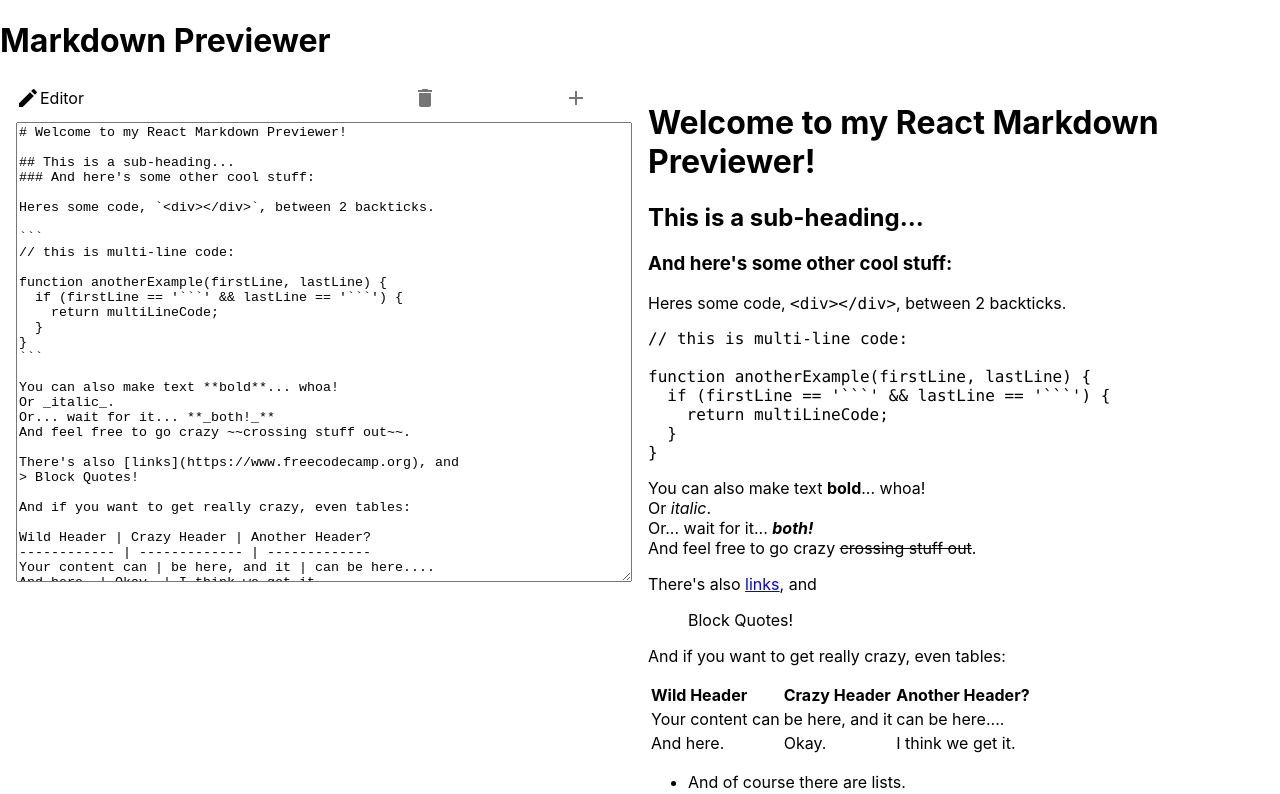
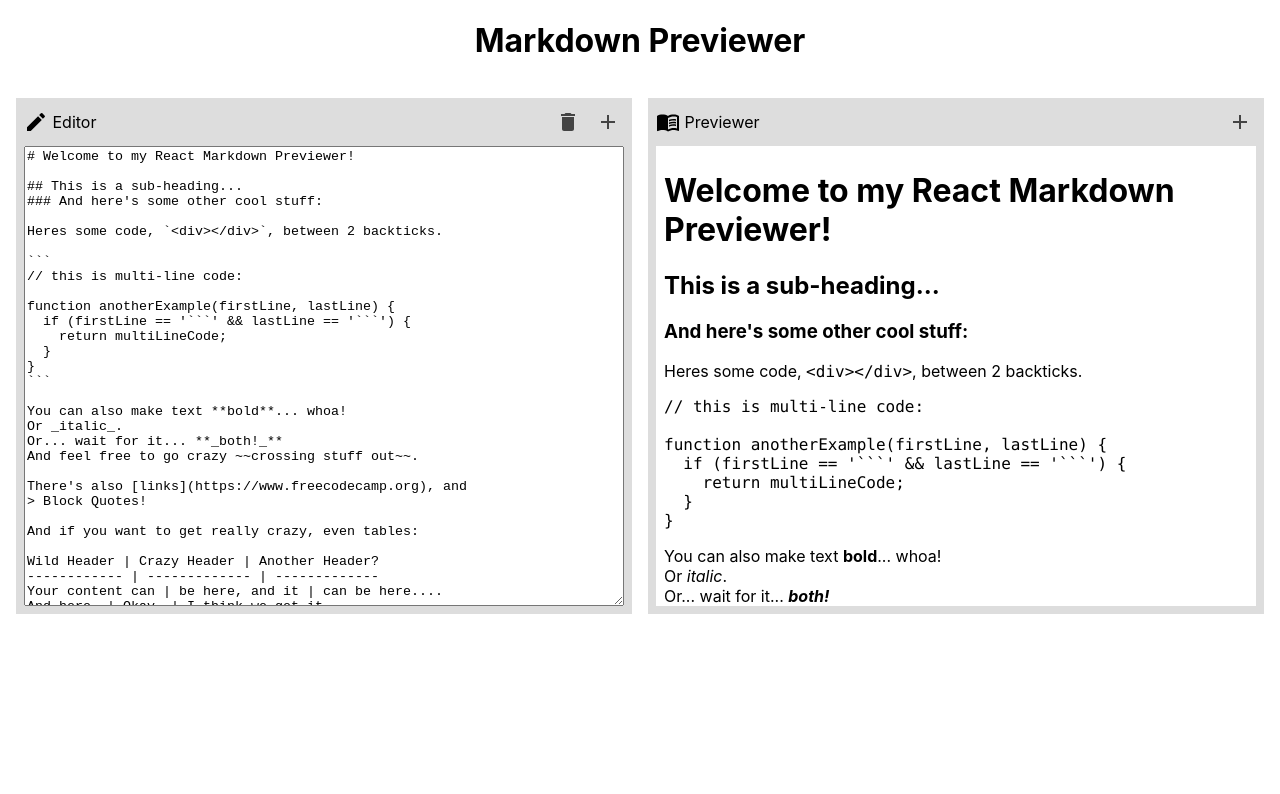
Before and after one commit to c-ehrlich/markdown-previewer, a React (Create React App) app: page / in a window 1280 px wide. Shown: the top 794 px of the page. Built offline with nearby package versions, Linux system fonts and the light colour scheme.

Commit message:
basic styling

```diff
--- a/src/App.css
+++ b/src/App.css
@@ -7,13 +7,13 @@
 
 @media only screen and (min-width: 768px) {
   img {
-    max-width: 100%;
+    max-width: 600px;
   }
 }
 
 @media only screen and (min-width: 1200px) {
   img {
-    max-width: 100%;
+    max-width: 600px;
   }
 }
 
--- a/src/App.js
+++ b/src/App.js
@@ -6,9 +6,14 @@ import styled from "styled-components";
 
 import breakpoint from "./breakpoints";
 
+const AppDiv = styled.div`
+  display: flex;
+  flex-direction: column;
+  align-items: center;
+`;
+
 const Body = styled.div`
   @media only screen and ${breakpoint.device.xs} {
-    margin: 4px;
     display: grid;
     grid-template-columns: auto;
     grid-template-rows: auto auto;
@@ -19,7 +24,7 @@ const Body = styled.div`
   }
 
   @media only screen and ${breakpoint.device.sm} {
-    margin: 16px 32px 16px 32px;
+    margin: 16px;
     display: grid;
     grid-template-columns: auto;
     grid-template-rows: auto auto;
@@ -34,7 +39,7 @@ const Body = styled.div`
     display: grid;
     grid-template-columns: 1fr 1fr;
     grid-template-rows: auto;
-    gap: 16px 16px;
+    gap: 16px;
     grid-template-areas:
       "input output";
   }
@@ -42,13 +47,13 @@ const Body = styled.div`
 
 function App() {
   return (
-    <div className="App">
+    <AppDiv className="App">
       <Header />
       <Body>
         <Input />
         <Output />
       </Body>
-    </div>
+    </AppDiv>
   );
 }
 
--- a/src/components/Header.jsx
+++ b/src/components/Header.jsx
@@ -1,9 +1,14 @@
 import React from 'react'
+import styled from "styled-components";
+
+const Title = styled.h1`
+  text-align: center;
+`;
 
 const Header = () => {
   return (
     <div>
-      <h1>Markdown Previewer</h1>
+      <Title>Markdown Previewer</Title>
     </div>
   )
 }
--- a/src/components/Input.jsx
+++ b/src/components/Input.jsx
@@ -6,18 +6,7 @@ import MinimizeIcon from "@mui/icons-material/Minimize";
 import AddIcon from "@mui/icons-material/Add";
 import DeleteIcon from "@mui/icons-material/Delete";
 import { IconButton } from "@mui/material";
-
-const Container = styled.div`
-  width: 100%;
-  height: 500px;
-  display: grid;
-  grid-template-columns: auto auto 32px 32px;
-  grid-template-rows: 32px auto;
-  gap: 8px;
-  grid-template-areas:
-    "label   .       clear   resize"
-    "input   input   input   input";
-`;
+import { OuterContainer, Container, HeaderText } from "../styled-components";
 
 const TextInput = styled.textarea`
   grid-area: input;
@@ -25,14 +14,7 @@ const TextInput = styled.textarea`
   height: 100%;
   max-width: 100%;
   box-sizing: border-box;
-  grid-area: input;
-`;
-
-const HeaderText = styled.div`
-  display: flex;
-  align-items: center;
-  flex-wrap: wrap;
-  grid-area: label;
+  grid-area: window;
 `;
 
 const Input = (props) => {
@@ -42,16 +24,17 @@ const Input = (props) => {
   const [isMaximized, setIsMaximized] = useState(false);
 
   return (
+    <OuterContainer>
       <Container>
         <HeaderText>
           <CreateIcon />
-        <span>Editor</span>
+          <span>&nbsp;Editor</span>
         </HeaderText>
         <IconButton
           aria-label="clear text"
           size="large"
           onClick={() => setText("")}
-        gridArea="clear"
+          style={{ gridArea: "clear", color: "#444" }}
         >
           <DeleteIcon />
         </IconButton>
@@ -59,7 +42,7 @@ const Input = (props) => {
           area-label={isMaximized ? "minimize" : "maximize"}
           size="large"
           onClick={() => setIsMaximized(!isMaximized)}
-        gridArea="resize"
+          style={{ gridArea: "resize", color: "#444" }}
         >
           {isMaximized ? <MinimizeIcon /> : <AddIcon />}
         </IconButton>
@@ -69,6 +52,7 @@ const Input = (props) => {
           onChange={(e) => setText(e.target.value)}
         />
       </Container>
+    </OuterContainer>
   );
 };
 
--- a/src/components/Output.jsx
+++ b/src/components/Output.jsx
@@ -2,12 +2,18 @@ import { useEffect, useState } from "react";
 import useStore from "../store";
 import { marked } from "marked";
 import styled from "styled-components";
+import { OuterContainer, Container, HeaderText } from "../styled-components";
+import MenuBookIcon from "@mui/icons-material/MenuBook";
+import MinimizeIcon from "@mui/icons-material/Minimize";
+import AddIcon from "@mui/icons-material/Add";
+import { IconButton } from "@mui/material";
 import hljs from "highlight.js";
 
 const HtmlPreview = styled.div`
-  grid-area: output;
+  grid-area: window;
+  background-color: white;
+  padding: 4px 8px 4px 8px;
   text-align: left;
-  width: 100%;
   max-width: 100%;
   overflow-x: scroll;
 `;
@@ -15,6 +21,8 @@ const HtmlPreview = styled.div`
 const Output = () => {
   const text = useStore((state) => state.text);
   const [formatted, setFormatted] = useState("");
+
+  const [isMaximized, setIsMaximized] = useState(false);
 
   marked.setOptions({
     renderer: new marked.Renderer(),
@@ -34,9 +42,7 @@ const Output = () => {
   });
 
   useEffect(() => {
-    let formatted = marked.parse(text);
-    setFormatted(formatted);
-    console.log(formatted);
+    setFormatted(marked.parse(text));
   }, [text]);
 
   const createMarkup = () => {
@@ -44,9 +50,23 @@ const Output = () => {
   };
 
   return (
-    <>
-      <HtmlPreview id="preview" dangerouslySetInnerHTML={createMarkup()} />
-    </>
+    <OuterContainer>
+      <Container>
+        <HeaderText>
+          <MenuBookIcon />
+          <span>&nbsp;Previewer</span>
+        </HeaderText>
+        <IconButton
+          area-label={isMaximized ? "minimize" : "maximize"}
+          size="large"
+          onClick={() => setIsMaximized(!isMaximized)}
+          style={{ gridArea: "resize", color: "#444" }}
+        >
+          {isMaximized ? <MinimizeIcon /> : <AddIcon />}
+        </IconButton>
+        <HtmlPreview id="preview" dangerouslySetInnerHTML={createMarkup()} />
+      </Container>
+    </OuterContainer>
   );
 };
 
--- /dev/null
+++ b/src/styled-components.js
@@ -0,0 +1,25 @@
+import styled from "styled-components";
+
+export const HeaderText = styled.div`
+  display: flex;
+  align-items: center;
+  flex-wrap: wrap;
+  grid-area: label;
+`;
+
+export const OuterContainer = styled.div`
+  background-color: #dddddd;
+  padding: 8px;
+`;
+
+export const Container = styled.div`
+  width: 100%;
+  height: 500px;
+  display: grid;
+  grid-template-columns: auto auto 32px 32px;
+  grid-template-rows: 32px auto;
+  gap: 8px;
+  grid-template-areas:
+    "label    a        clear    resize"
+    "window   window   window   window";
+`;
```
Also changed, not shown: 1 other file (tests, documents, lock files or other folders). Lines whose indentation alone changed are shown as unchanged.
